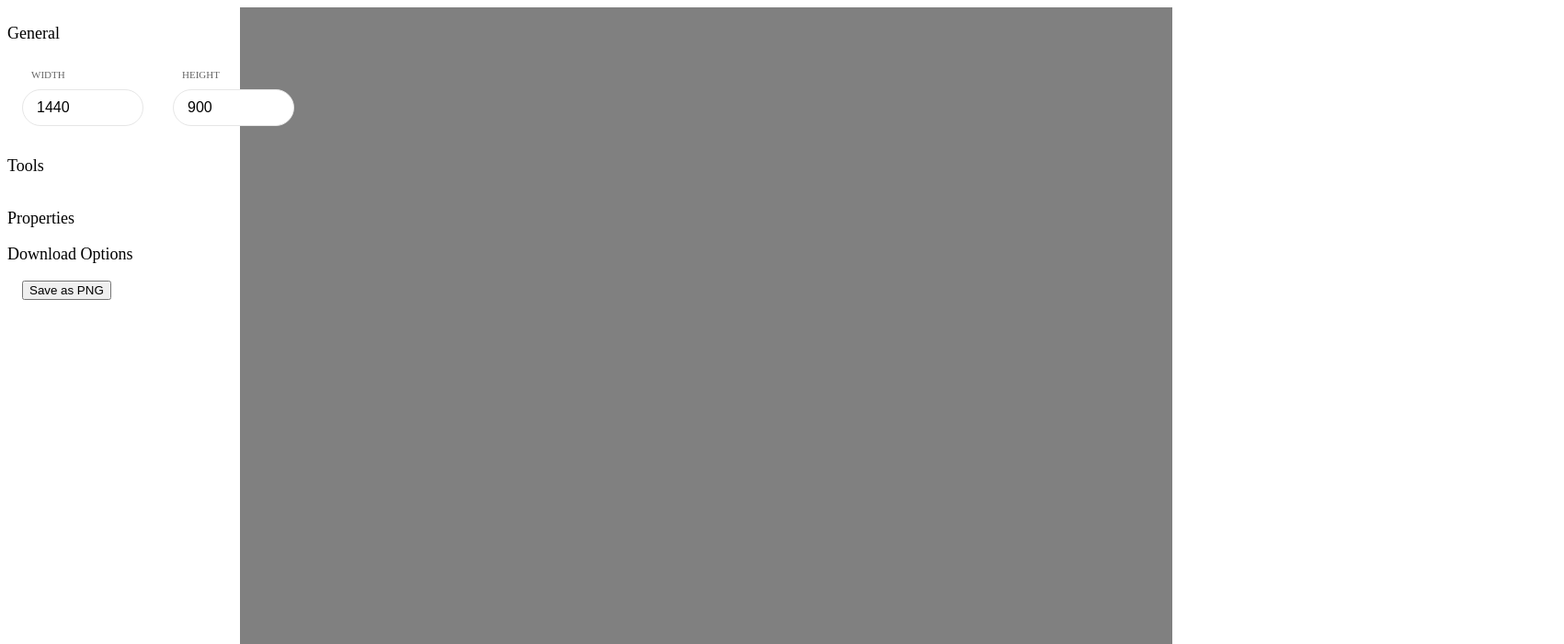
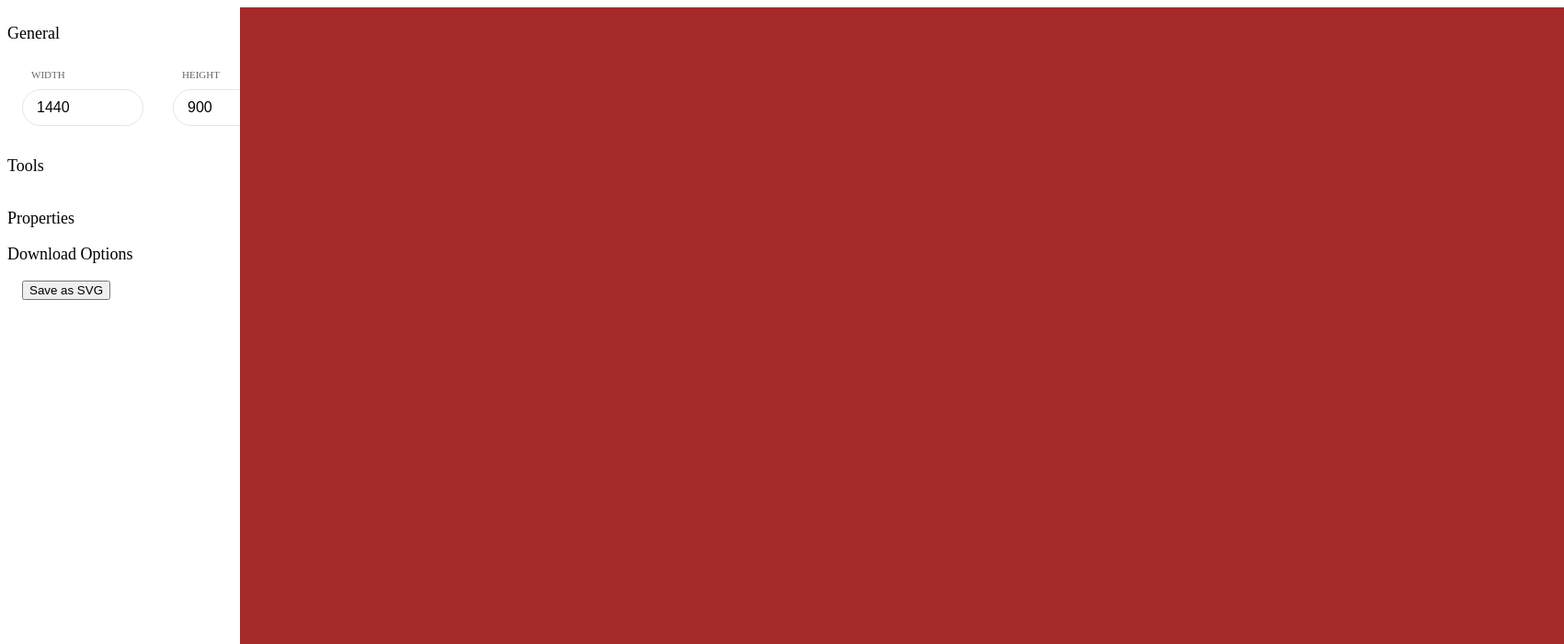
Before and after one commit to jviaches/SVGEditor, an Angular app in the folder front/: page / in a window 1280 px wide. Shown: the top 700 px of the page at 92% size, 1701 px wide, since content can reach past the window. Built offline with nearby package versions, Linux system fonts and the light colour scheme.

Commit message:
Control svg Height and Width

```diff
--- a/front/src/app/gallery/edit-item/edit-item.component.html
+++ b/front/src/app/gallery/edit-item/edit-item.component.html
@@ -5,11 +5,11 @@
         <div class="row">
             <div class="row_item">
                 <label>Width</label>
-                <input class="sidebar_input" type="number" value="1440" />
+                <input class="sidebar_input" type="number" (input)="svgWidth = $event.target.value"  [value]="svgWidth" />
             </div>
             <div class="row_item">
                 <label>HEIGHT</label>
-                <input class="sidebar_input" type="number" value="900" />
+                <input class="sidebar_input" type="number" (input)="svgHeight = $event.target.value"  [value]="svgHeight" />
             </div>
         </div>
         <!-- Tool Tools-->
@@ -34,13 +34,13 @@
         <p class="sidebar-capture">Download Options</p>
         <div class="row">
             <div class="row_item">
-                <button (click)="saveAsPng()">Save as PNG</button>
+                <button (click)="saveAsPng()">Save as SVG</button>
             </div>
         </div>
 
     </div>
     <div class="two" appDrop>
-        <svg #svg_container viewBox="0 0 1440 900">
+        <svg #svg_container attr.height="{{svgHeight}}px" attr.width="{{svgWidth}}px" >
             <g #mainArea>
                 <ng-container *ngFor="let item of svgService.editedIems">
                     <g *ngIf="svgService.isRectangle(item)">
--- a/front/src/app/gallery/edit-item/edit-item.component.scss
+++ b/front/src/app/gallery/edit-item/edit-item.component.scss
@@ -69,3 +69,7 @@ svg rect:hover {
 svg circle:hover {
   @extend .hover;
 }
+
+svg {
+  background-color: brown;
+}
--- a/front/src/app/gallery/edit-item/edit-item.component.ts
+++ b/front/src/app/gallery/edit-item/edit-item.component.ts
@@ -10,6 +10,8 @@ import { SvgService } from 'src/app/core/services/svg.service';
 export class EditItemComponent implements AfterViewInit {
 
   selectedItem: SVGItem;
+  svgWidth = '1440';
+  svgHeight = '900';
   @ViewChild('svg_container', { static: false }) svgContainer: any;
 
   constructor(public svgService: SvgService) { }
```
